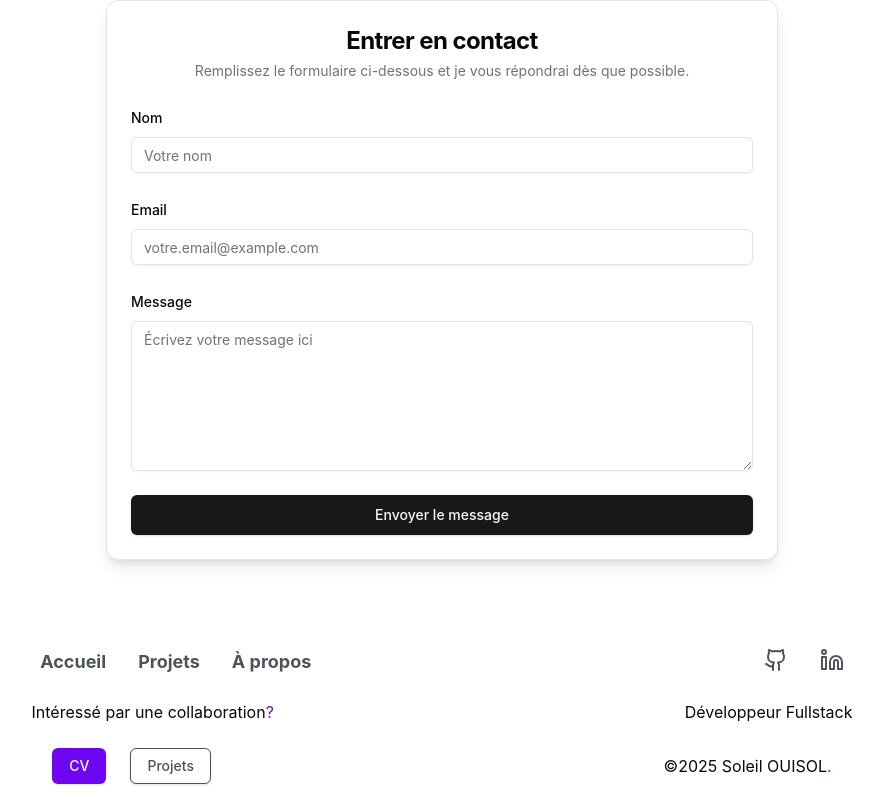
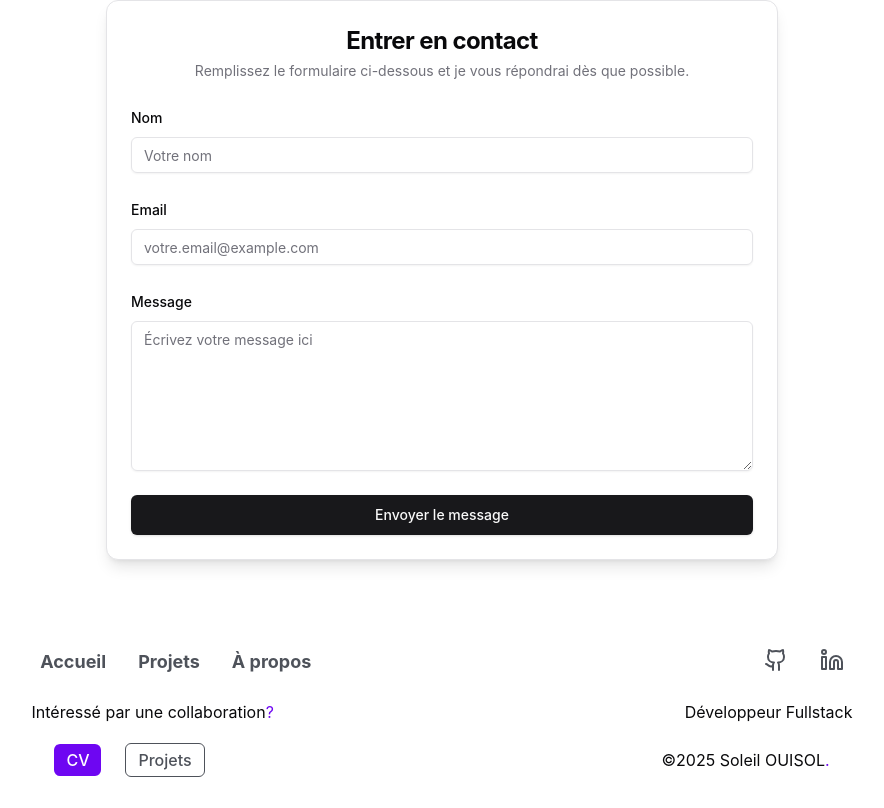
Before and after one commit to Soleil-Clems/portfolio-v2, a React (Vite) app: page / in a window 1280 px wide. Shown: the part 4555-5363 px from the top of the page, without its empty margins (198-1082 px from the left). Built offline with nearby package versions, Linux system fonts and the light colour scheme.

Commit message:
add new curriculum version

```diff
--- a/src/components/About.tsx
+++ b/src/components/About.tsx
@@ -106,6 +106,7 @@ export const About = () => {
                         >
                             <a
                                 href={resume}
+                                target="_blank"
                                 className="inline-flex items-center gap-2 bg-own-purple hover:bg-purple-700 text-white px-6 py-3 rounded-lg shadow-lg shadow-purple-500/20 transition-all"
                             >
                                 <span>{t.resume}</span>
--- a/src/components/Footer.tsx
+++ b/src/components/Footer.tsx
@@ -1,6 +1,7 @@
 import { Linkedin, Github } from 'lucide-react';
 import { Button } from "@/components/ui/button";
 import useLanguageStore from "@/store/translation.store";
+import resume from "@/assets/resume.pdf"
 
 const translations = {
   en: {
@@ -53,12 +54,15 @@ export default function Footer() {
 
                 <div className="flex justify-around items-center">
                     <div className="space-x-6">
-                        <Button className="bg-own-purple dark:hover:text-black dark:hover:bg-white text-white">
+                        <a href={resume} className="px-3 py-1.5  rounded-md bg-own-purple dark:hover:text-black dark:hover:bg-white text-white">
                             {t.curriculum}
-                        </Button>
-                        <Button className="bg-white dark:bg-own-dark-deep dark:hover:bg-own-dark text-own-dark border border-own-dark hover:bg-black dark:text-white hover:text-white">
+                        </a>
+                        <a
+                        target='_blank'
+                        href="#projects" className="px-3 py-1.5 rounded-md bg-white dark:bg-own-dark-deep dark:hover:bg-own-dark text-own-dark border border-own-dark hover:bg-black dark:text-white hover:text-white">
                             {t.projects}
-                        </Button>
+
+                        </a>
                     </div>
                     <div>{t.copyright.replace("2023", copyrightYear)}<span className="text-own-purple">.</span></div>
                 </div>
```
Also changed, not shown: src/scss/index.scss (line endings or trailing spaces), 1 other file (tests, documents, lock files or other folders).
